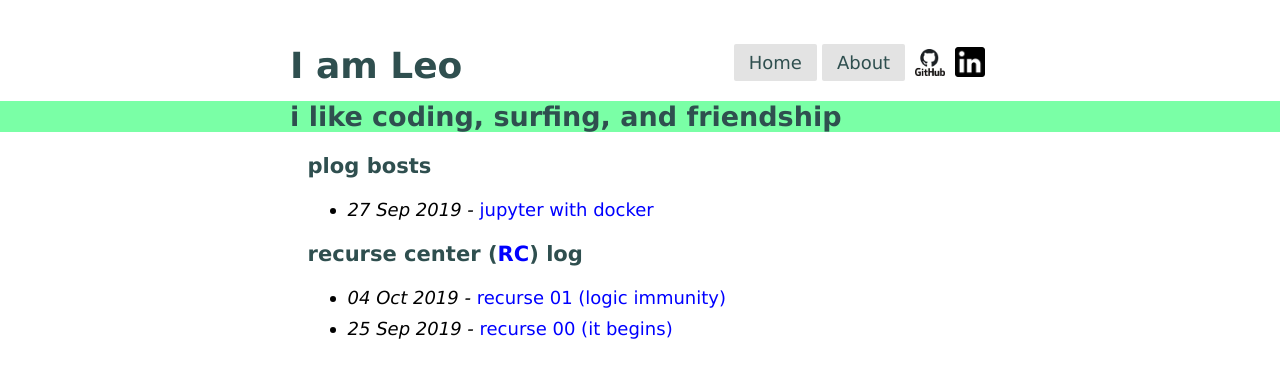
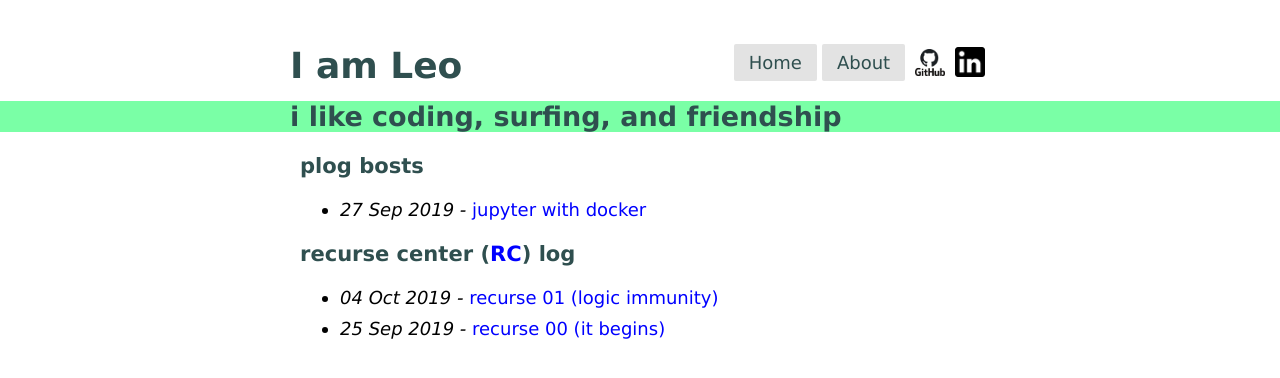
Before and after one commit to robinovitch61/robinovitch61.github.io, a Jekyll site: the page built from index.html, in a window 1280 px wide. Shown: the top 378 px of the page. Built offline with Jekyll 4.4.1, drawn with Linux system fonts in a browser that asks for light colours.

Commit message:
more dark mode, margins

```diff
--- a/_sass/main.scss
+++ b/_sass/main.scss
@@ -57,6 +57,10 @@
     h3,
     body {
         color: #e4e4e4;
+    }
+
+    header {
+        color: #444;
     }
 
     body {
@@ -146,7 +150,7 @@
 
 .container {
     max-width: 700px;
-    width: 95%;
+    padding: 0 10px;
     margin: 0 auto;
 }
 
```
